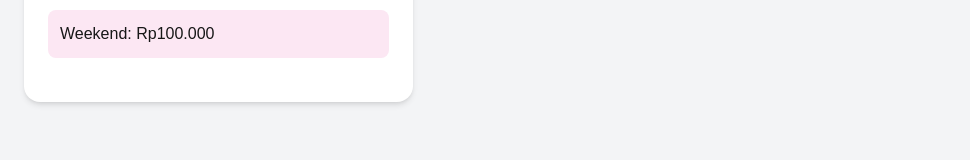
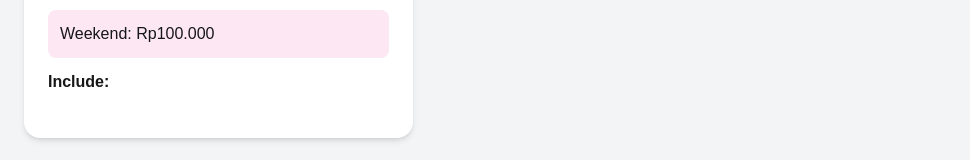
Before and after one commit to salavansaputra-cell/TA-WEB-24A-SANSAN, a Next.js app in the folder kyokko/: page /info-wisata in a window 1280 px wide. Shown: the part 774-934 px from the top of the page, without its empty margins (0-970 px from the left). Built offline with nearby package versions, Linux system fonts and the light colour scheme.

Commit message:
Salavan: menambahkan section include wisata

```diff
--- a/kyokko/app/info-wisata/page.tsx
+++ b/kyokko/app/info-wisata/page.tsx
@@ -85,6 +85,11 @@ export default function InfoWisataPage() {
   <div className="bg-pink-100 p-3 rounded-lg">
     Weekend: {item.weekend}
   </div>
+  <div>
+  <h3 className="font-semibold mb-3">
+    Include:
+  </h3>
+</div>
 </div>
 </div>
   </div>
```
